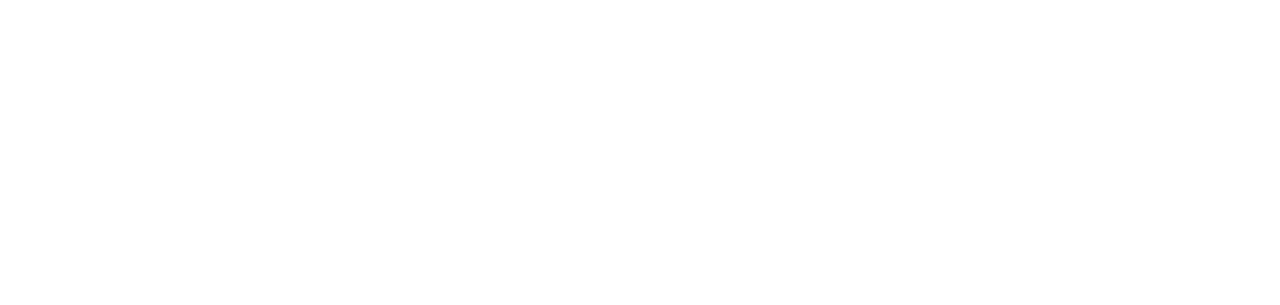
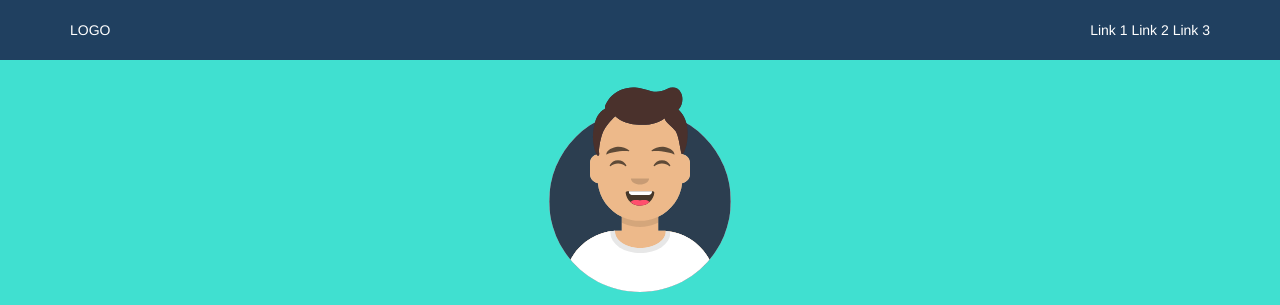
Before and after one commit to michelorusso/html-css-bootstrap-freelancer, a plain HTML site: page index.html in a window 1280 px wide. Shown: the top 305 px of the page. Drawn offline with nearby package versions, Linux system fonts and the light colour scheme.

Commit message:
Fine Header

```diff
--- a/css/style.css
+++ b/css/style.css
@@ -0,0 +1,47 @@
+/* COMMON */
+a {
+    text-decoration: none;
+    color: white;
+}
+
+img {
+    width: 100%;
+}
+/* HEADER */
+/* Nav */
+header {
+    color: white;
+}
+
+.nav {
+    background-color: #204060;
+}
+
+header .row .row {
+    text-align: right;
+}
+
+.nav {
+    padding: 20px 0;
+}
+
+.burger {
+    border: 1px solid white;
+    padding: 5px 10px;
+    border-radius: 5px;
+}
+
+/* Banner */
+.banner {
+    background-color: turquoise;
+}
+
+.title-banner {
+    text-align: center;
+    margin: auto;
+    padding: 20px 0;
+}
+
+.title-banner img {
+    width: 200px;
+}
--- a/index.html
+++ b/index.html
@@ -6,6 +6,8 @@
     <meta name="viewport" content="width=device-width, initial-scale=1.0">
     <title>BootstrapFreelancer</title>
 
+    <link rel="stylesheet" href="https://cdnjs.cloudflare.com/ajax/libs/font-awesome/5.15.2/css/all.min.css">
+
     <!-- Latest compiled and minified CSS -->
     <link rel="stylesheet" href="https://stackpath.bootstrapcdn.com/bootstrap/3.4.1/css/bootstrap.min.css" integrity="sha384-HSMxcRTRxnN+Bdg0JdbxYKrThecOKuH5zCYotlSAcp1+c8xmyTe9GYg1l9a69psu" crossorigin="anonymous">
     <link rel="stylesheet" href="css/style.css">
@@ -13,5 +15,63 @@
 </head>
 <body>
 
+    <!-- HEADER -->
+    <header>
+
+        <!-- Nav -->
+        <div class="nav">
+            <div class="container">
+                <div class="row">
+
+                    <div class="col-xs-6">
+                        LOGO
+                    </div>
+
+                    <div class="col-xs-6">
+                        <div class="row">
+
+                            <div class="col-xs-12 hidden-xs">
+
+                                <a href="">Link 1</a>
+
+                                <a href="">Link 2</a>
+
+                                <a href="">Link 3</a>
+
+                            </div>
+
+                            <div class="col-xs-12 hidden-sm hidden-md hidden-lg">
+                                <a  class="burger" href="">
+                                    <i class="fas fa-bars"></i>
+                                </a>
+                            </div>
+
+                        </div>
+                    </div>
+
+                </div>
+            </div>
+        </div>
+        <!-- End Nav -->
+
+        <!-- Banner -->
+        <div class="banner">
+
+            <div class="container">
+                <div class="title-banner">
+
+                    <img src="img/avatar.svg" alt="avatar">
+                    <h1>Start Bootstrap</h1>
+                    <div class="star"><i class="fas fa-star"></i></div>
+                    <h2>Graphic Artist - Web Designer - Illustrators</h2>
+
+                </div>
+            </div>
+
+        </div>
+        <!-- End Banner -->
+    </header>
+    <!-- END HEADER -->
+
 </body>
 </html>
```
